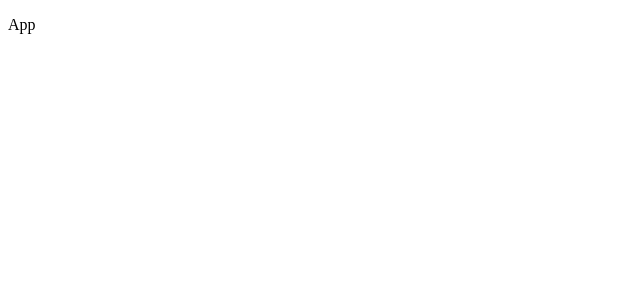
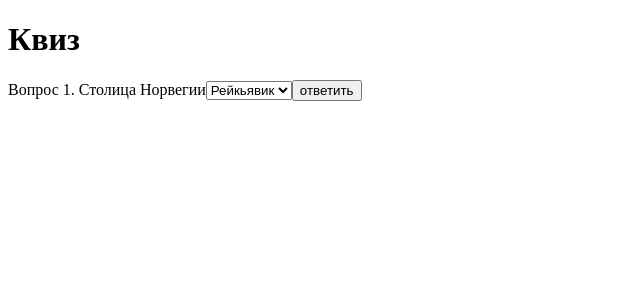
Before and after one commit to akaryaka/quiz, a React (Vite) app in the folder frontend/: page / in a window 1280 px wide. Shown: the top 300 px of the page, without its empty margins (0-640 px from the left). Built offline with nearby package versions, Linux system fonts and the light colour scheme; no server answers.

Commit message:
resp data working

```diff
--- a/frontend/src/App.tsx
+++ b/frontend/src/App.tsx
@@ -1,9 +1,39 @@
+import { useEffect, useState } from 'react';
+// import axios from 'axios';
 import './App.css'
 
 function App() {
+  const [data, newData] = useState([]);
+
+  const handleSubmit = (event: SubmitEvent) => {
+    event.preventDefault();
+    console.log('hello');
+  }
+  // заменить на axios
+  useEffect(() => {
+    fetch('http://localhost:8000/api/questions')
+      .then(res => res.json())
+      .then(data => {
+        console.log(data);
+
+        newData(data)})
+      .catch(err => console.error(err));
+  }, []);
+
+
   return (
     <>
-      <p>App</p>
+      <h1>Квиз</h1>
+      <form onSubmit={handleSubmit} action="/">
+        <label htmlFor="">Вопрос 1. Столица Норвегии</label>
+        <select name="" id="">
+          <option value="1">Рейкьявик</option>
+          <option value="1">Осло</option>
+          <option value="1">Лондон</option>
+        </select>
+        <input type="submit" value='ответить'/>
+        {/* {data} */}
+      </form>
     </>
   )
 }
```
